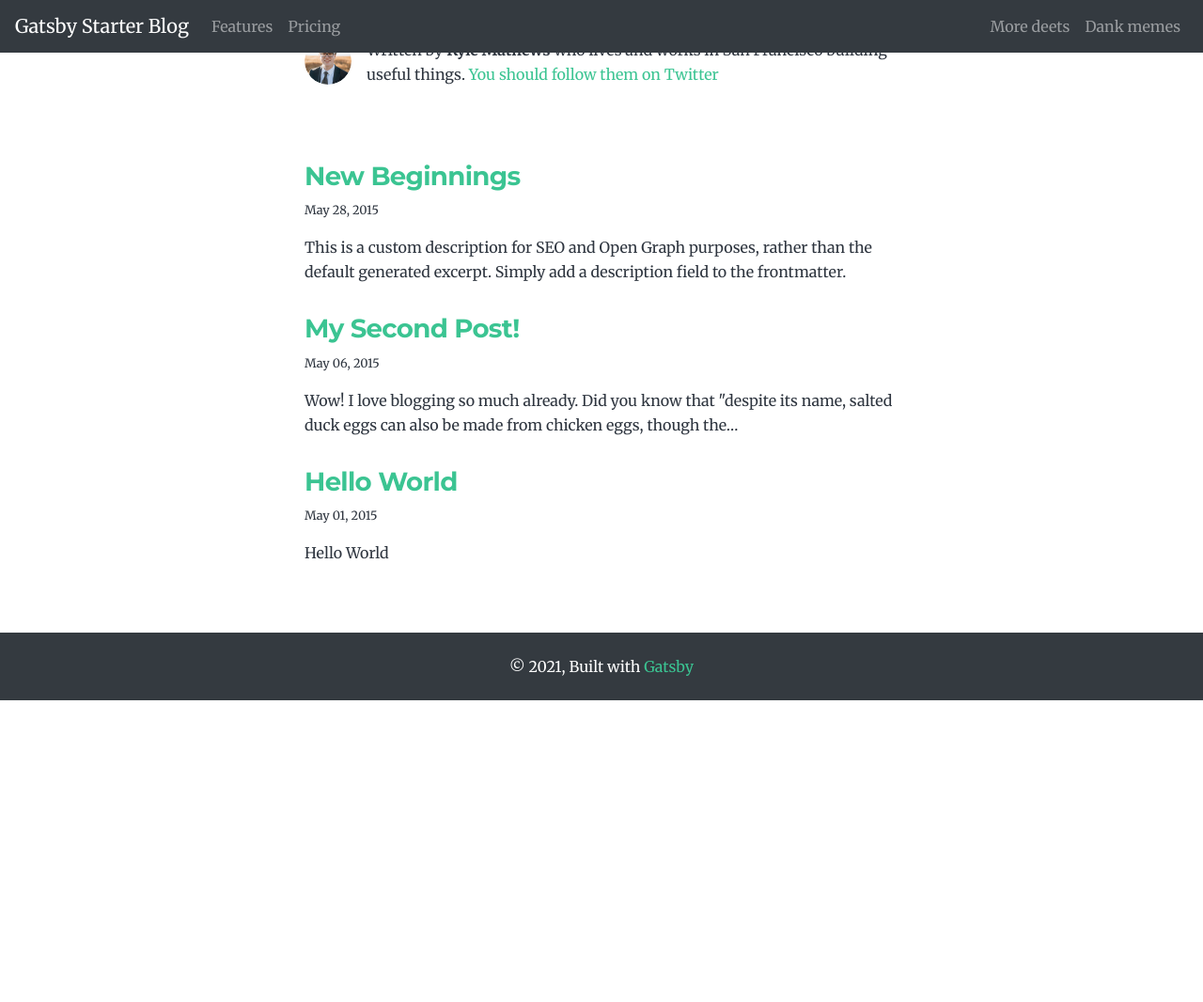
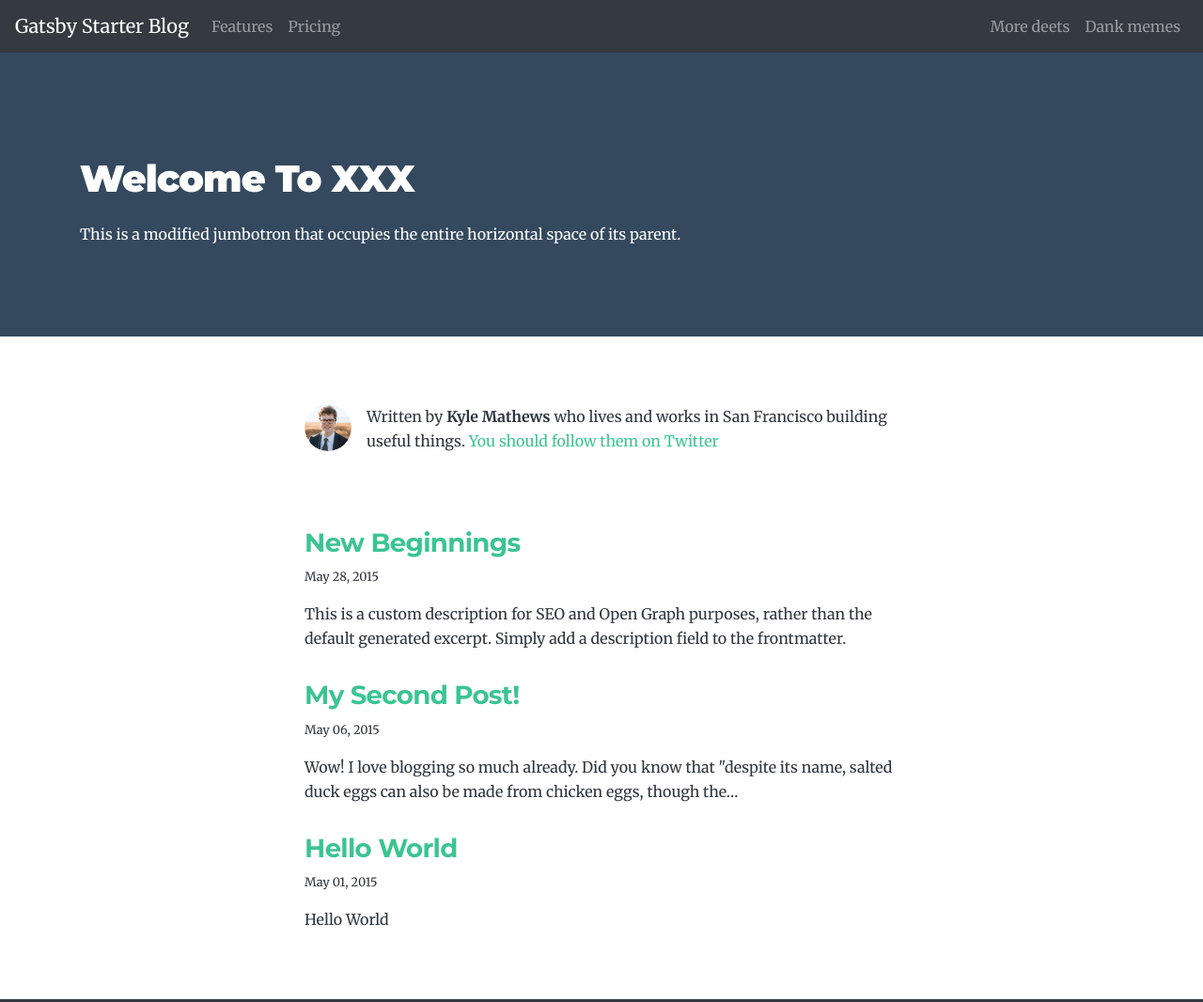
Before and after one commit to GangDuo/nextcloud-for-nicott, a Gatsby site: page / in a window 1280 px wide. Shown: the top 1066 px of the page at 94% size. Before the commit the page ends 800 px from the top, so only its background shows below. Built offline with nearby package versions, Linux system fonts and the light colour scheme; Gatsby itself is replaced by a stand-in of ours.

Commit message:
トップページにJumbotronを表示する #1

```diff
--- a/src/components/layout.js
+++ b/src/components/layout.js
@@ -1,5 +1,5 @@
 import React from "react"
-import { Container, Navbar, Nav } from 'react-bootstrap'
+import { Container, Navbar, Nav, Jumbotron } from 'react-bootstrap'
 
 import styles from "./layout.module.css";
 
@@ -9,8 +9,7 @@ const Layout = ({ location, title, children }) => {
 
   return (
     <>
-      <div className="global-wrapper" data-is-root-path={isRootPath}>
-        <header className={styles.globalHeader}>
+      <header className={isRootPath ? `` : styles.globalHeader}>
         <Container>
           <Navbar collapseOnSelect fixed="top" expand="md" bg="dark" variant="dark">
             <Navbar.Brand href="/">{title}</Navbar.Brand>
@@ -30,6 +29,23 @@ const Layout = ({ location, title, children }) => {
           </Navbar>
         </Container>
       </header>
+
+      {isRootPath &&
+        <Jumbotron fluid className="text-white" style={{
+            marginTop: 56,
+            background: "#34495e"
+          }}>
+          <Container>
+            <h1 className="text-white">Welcome To XXX</h1>
+            <p>
+              This is a modified jumbotron that occupies the entire horizontal space of
+              its parent.
+            </p>
+          </Container>
+        </Jumbotron>
+      }
+
+      <div className="global-wrapper" data-is-root-path={isRootPath}>
         <main>{children}</main>
       </div>
       <footer className="text-center bg-dark text-white">
```
Lines whose indentation alone changed are shown as unchanged.
